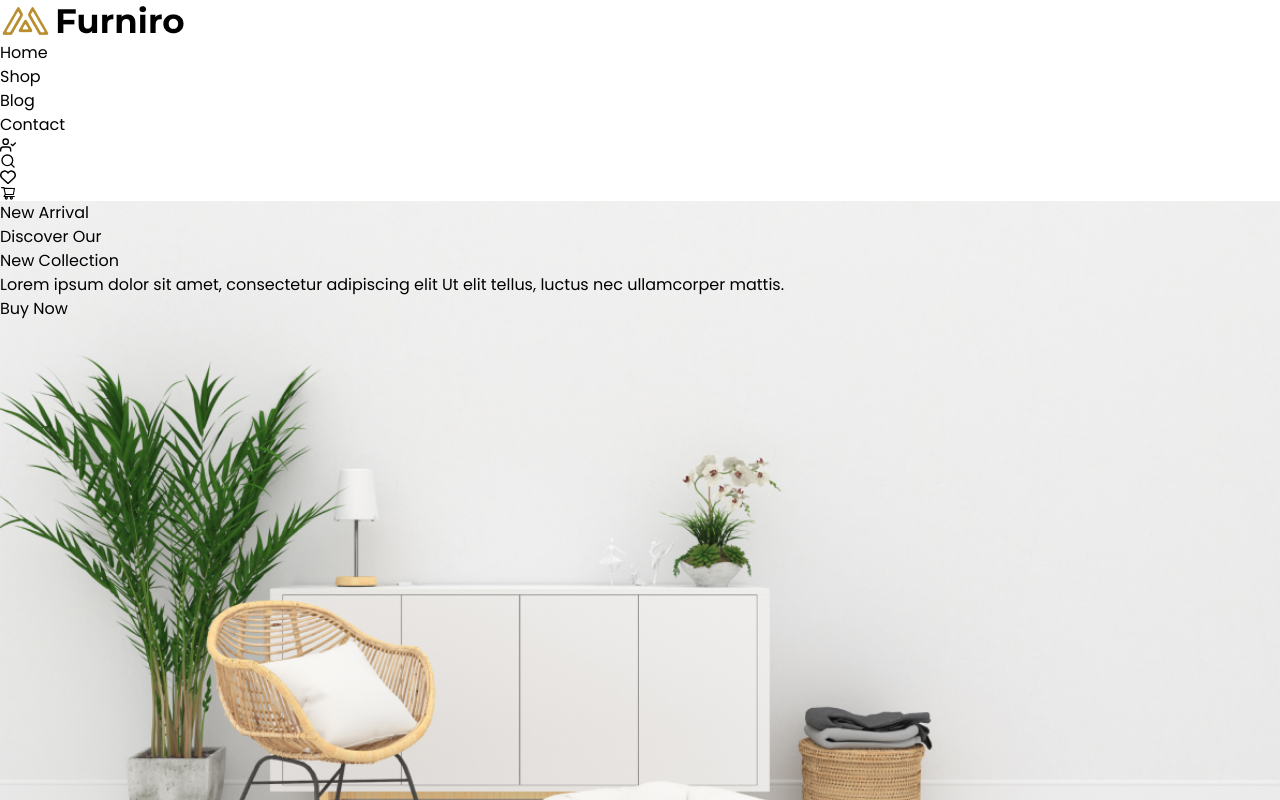
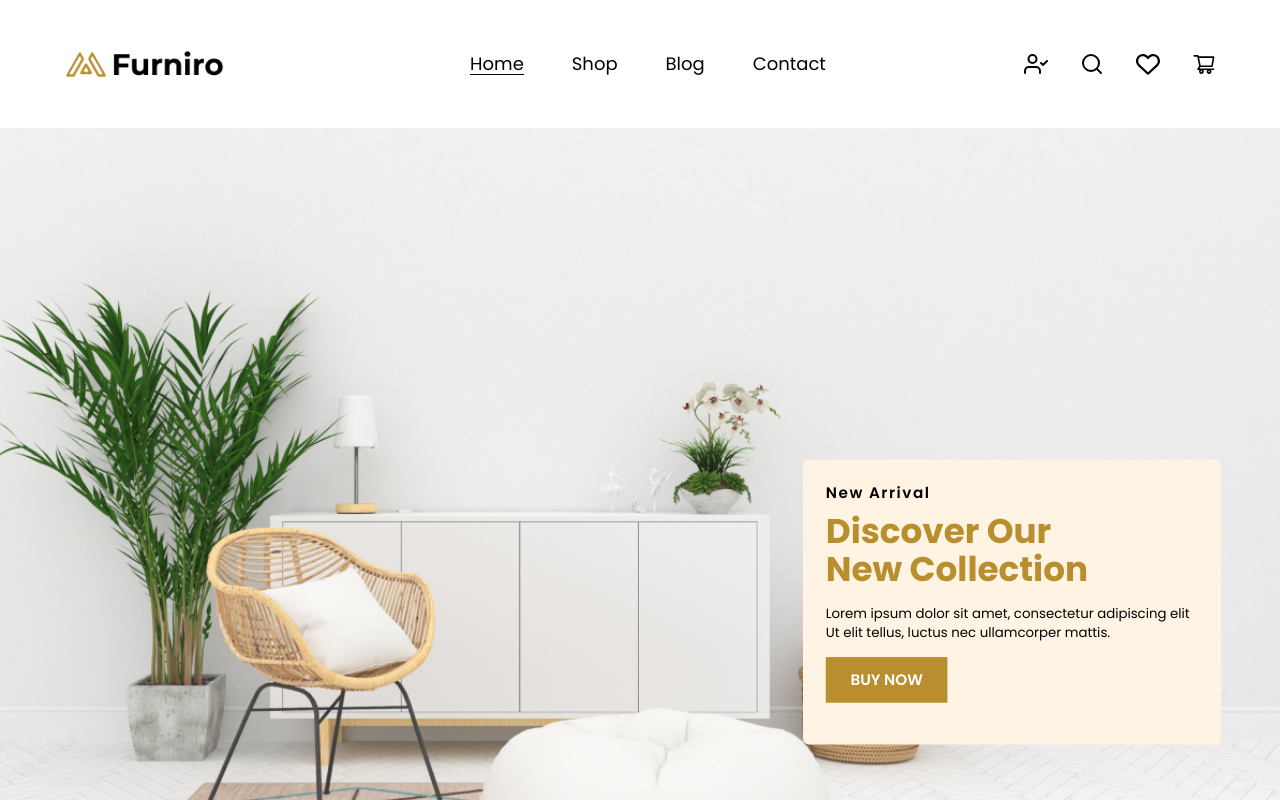
Before and after one commit to TalhaShaikh150/Next-js-website, a Next.js app: page / in a window 1280 px wide. Shown: the top 800 px of the page. Built offline with nearby package versions, Linux system fonts and the light colour scheme; a web font is replaced by a local one.

Commit message:
Update tailwind.config.ts

```diff
--- a/tailwind.config.ts
+++ b/tailwind.config.ts
@@ -3,7 +3,7 @@ import type { Config } from "tailwindcss";
 const config: Config = {
   content: [
     "./src/pages/**/*.{js,ts,jsx,tsx,mdx}",
-    "./src/components/**/*.{js,ts,jsx,tsx,mdx}",
+    "./src/Components/**/*.{js,ts,jsx,tsx,mdx}",
     "./src/app/**/*.{js,ts,jsx,tsx,mdx}",
   ],
   theme: {
```
